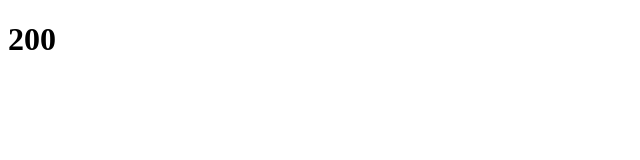
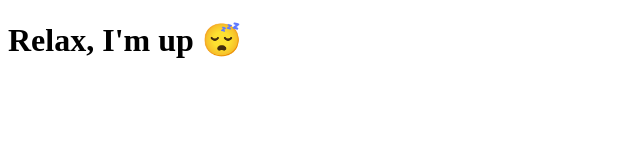
Before and after one commit to shaquillehinds/ts-express-template, a website: page public/index.html in a window 1280 px wide. Shown: the whole page, without its empty margins (0-640 px from the left). Drawn offline with Linux system fonts and the light colour scheme.

Commit message:
index.html update

```diff
--- a/public/index.html
+++ b/public/index.html
@@ -7,6 +7,6 @@
     <title>Health Check</title>
   </head>
   <body>
-    <h1>200</h1>
+    <h1>Relax, I'm up 😴</h1>
   </body>
 </html>
```
